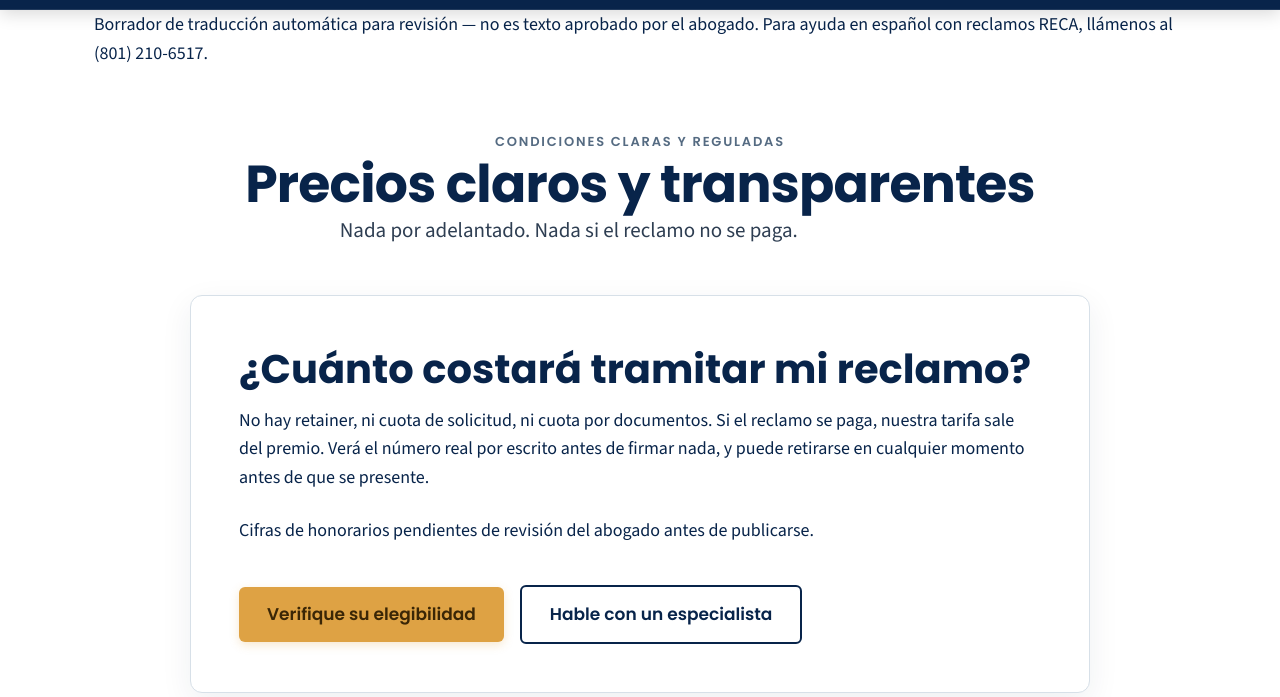
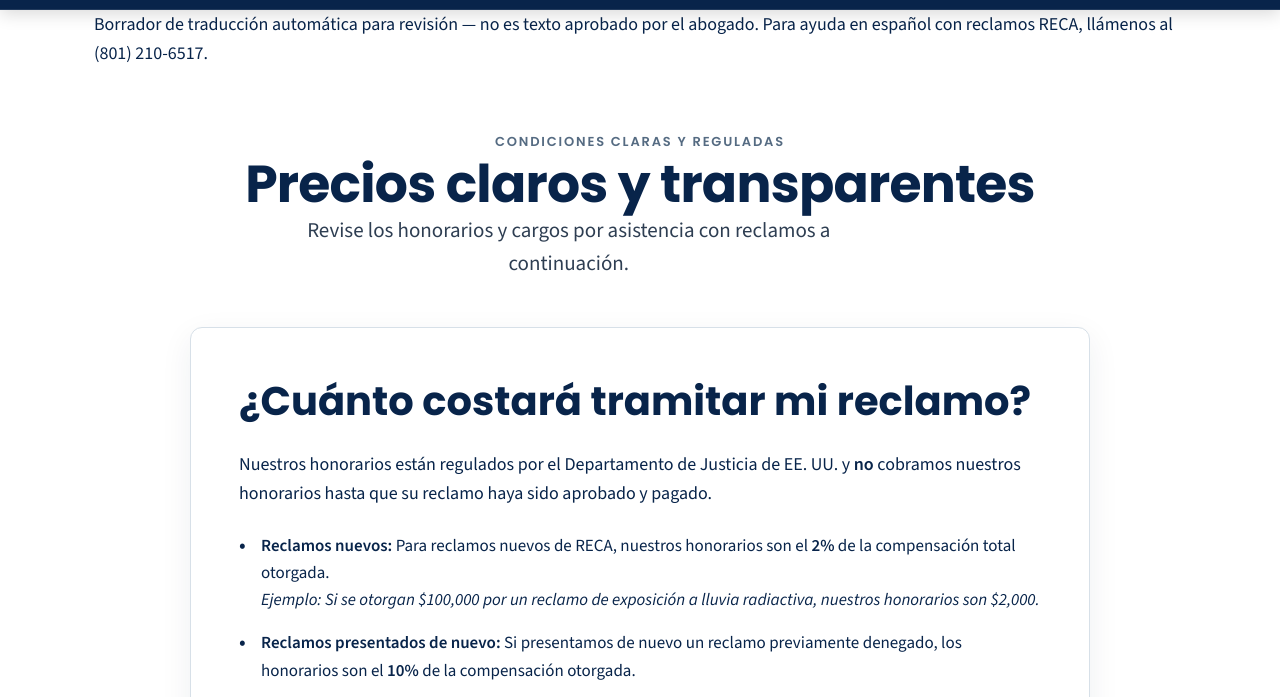
Before and after one commit to aheiner2001/Downwinders-Advocates, an Eleventy site: page src/pages/es/pricing.njk in a window 1280 px wide. Shown: the part 99-796 px from the top of the page. Built offline with nearby package versions, Linux system fonts and the light colour scheme; Eleventy itself is replaced by a stand-in of ours; files that its build step writes are made by us from their sources; no server answers; what csv-parse would draw is missing.

Commit message:
Apply approved fee schedule to src/pages/es/pricing.njk

```diff
--- a/src/pages/es/pricing.njk
+++ b/src/pages/es/pricing.njk
@@ -2,7 +2,7 @@
 layout: layouts/base.njk
 locale: es
 title: "Precios y honorarios regulados | Downwinders Advocates"
-description: "Conozca cómo se cobran los honorarios de asistencia con reclamos RECA y cuándo se debe pagar."
+description: "Conozca los honorarios de reclamos RECA, cargos administrativos y cargos por obtención de documentos."
 permalink: /es/pricing/
 ---
 <section class="sec" id="pricing">
@@ -10,18 +10,15 @@ permalink: /es/pricing/
     <div style="text-align:center;max-width:800px;margin:0 auto">
       <p class="eyebrow">Condiciones claras y reguladas</p>
       <h1>Precios claros y transparentes</h1>
-      <p class="lede">Nada por adelantado. Nada si el reclamo no se paga.</p>
+      <p class="lede">Revise los honorarios y cargos por asistencia con reclamos a continuación.</p>
     </div>
 
     <div class="fees-container" style="max-width:900px;margin:var(--sp3) auto 0;width:100%">
       <div>
         <h2 class="fees-title" style="text-align:left">¿Cuánto costará tramitar mi reclamo?</h2>
-        <p class="fees-intro" style="margin-top:12px">
-          No hay retainer, ni cuota de solicitud, ni cuota por documentos. Si el reclamo se paga, nuestra tarifa sale del premio. Verá el número real por escrito antes de firmar nada, y puede retirarse en cualquier momento antes de que se presente.
-        </p>
       </div>
 
-      <p class="legal">Cifras de honorarios pendientes de revisión del abogado antes de publicarse.</p>
+      {% include "partials/fee-terms.njk" %}
 
       <div class="btns" style="margin-top:var(--sp2)">
         <a class="btn" href="/es/check/">Verifique su elegibilidad</a>
```
